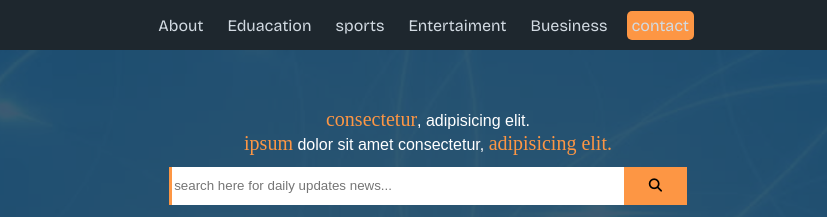
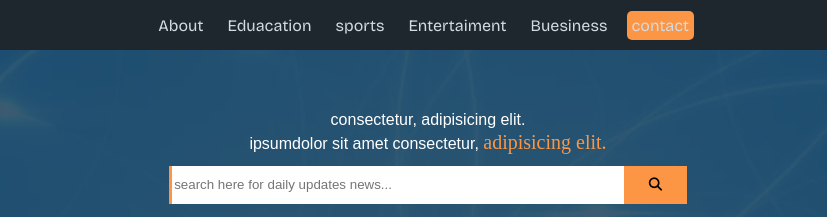
Before and after one commit to samadullah-ziar/pro1, a plain HTML site: page index.html in a window 1280 px wide. Shown: the top 217 px of the page, 212-1039 px from the left. Drawn offline with nearby package versions, Linux system fonts and the light colour scheme.

Commit message:
Update index.html

```diff
--- a/index.html
+++ b/index.html
@@ -51,8 +51,8 @@
     <div class="slider">
         <div class="slider-body">
             <div class="slider-header">
-                <p><span>consectetur</span>, adipisicing elit.</p>
-                <p><span>ipsum</span> dolor sit amet consectetur, <span>adipisicing elit.</span></p>
+                <p>consectetur, adipisicing elit.</p>
+                <p>ipsumdolor sit amet consectetur, <span>adipisicing elit.</span></p>
 
             </div>
             <div class="search-bar">
```
